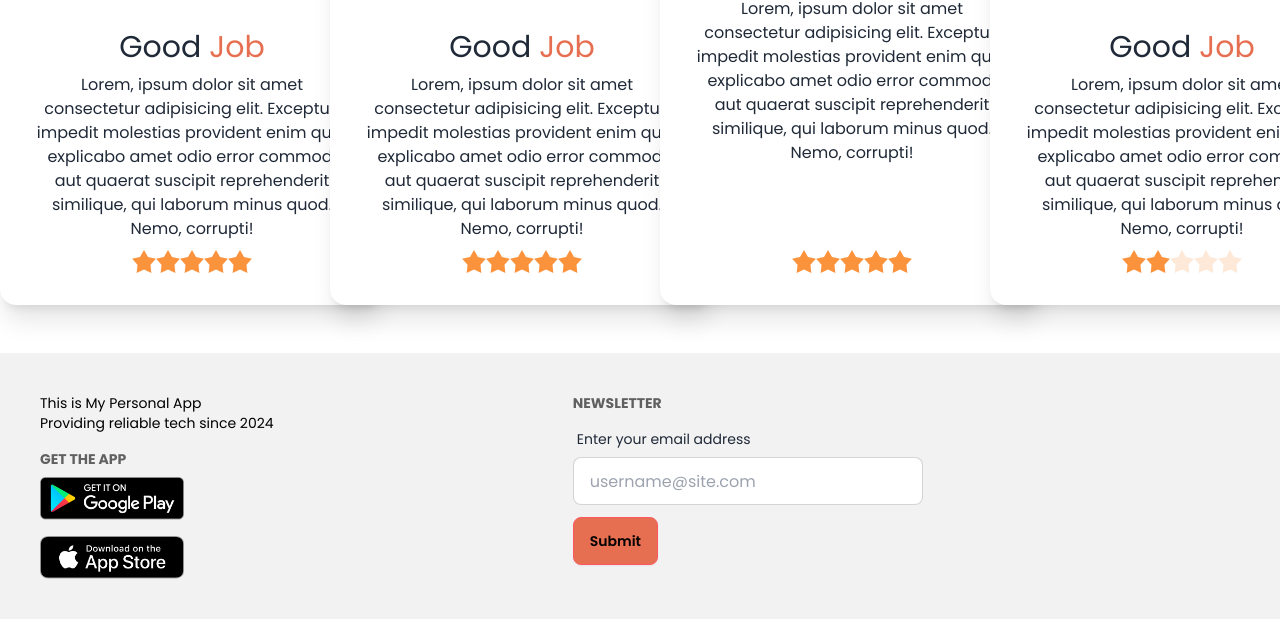
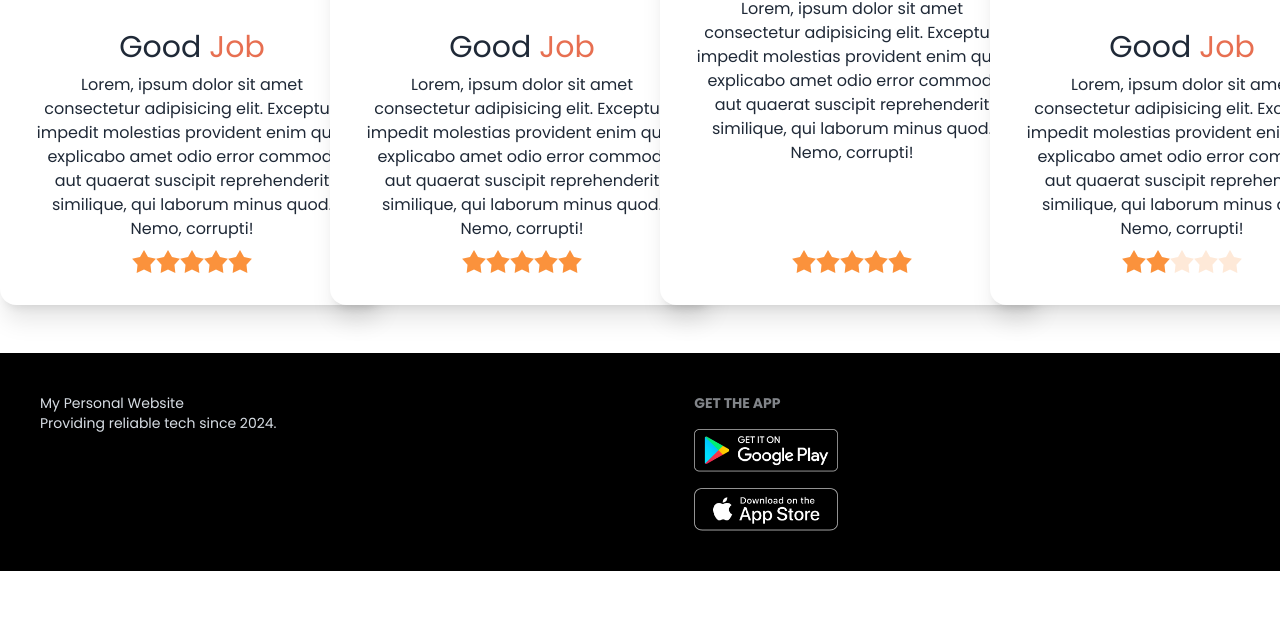
Before and after one commit to shadinmod/My-Personal-Website, a plain HTML site: page index.html in a window 1280 px wide. Shown: the part 2773-3392 px from the top of the page. After the commit the page ends 3344 px from the top, so only its background shows below. Drawn offline with nearby package versions, Linux system fonts and the light colour scheme.

Commit message:
third commit

```diff
--- a/index.html
+++ b/index.html
@@ -405,7 +405,7 @@
 
 
      <!-- Foote Section -->
-      <footer class="footer bg-base-200 text-neutral-content p-10">
+      <!-- <footer class="footer bg-base-200 text-neutral-content p-10">
       <div class="grid grid-col-1 gap-4">
         <div>
           <aside>
@@ -453,17 +453,17 @@
           </fieldset>
         </form>
        </div>
-    </footer>
+    </footer>  -->
 
 
 
      <!-- Footer Section -->
-     <!-- <footer class="footer bg-black text-neutral-content p-10">
+      <footer class="footer bg-black text-neutral-content p-10">
       <aside>
         <p>
-          Dedar Telecome ltd.
+          My Personal Website
           <br />
-          Providing reliable tech since 2018.
+          Providing reliable tech since 2024.
         </p>
       </aside>
       <nav>
@@ -480,4 +480,4 @@
     </footer>
 
   </body>
-</html> -->
+</html>
```
